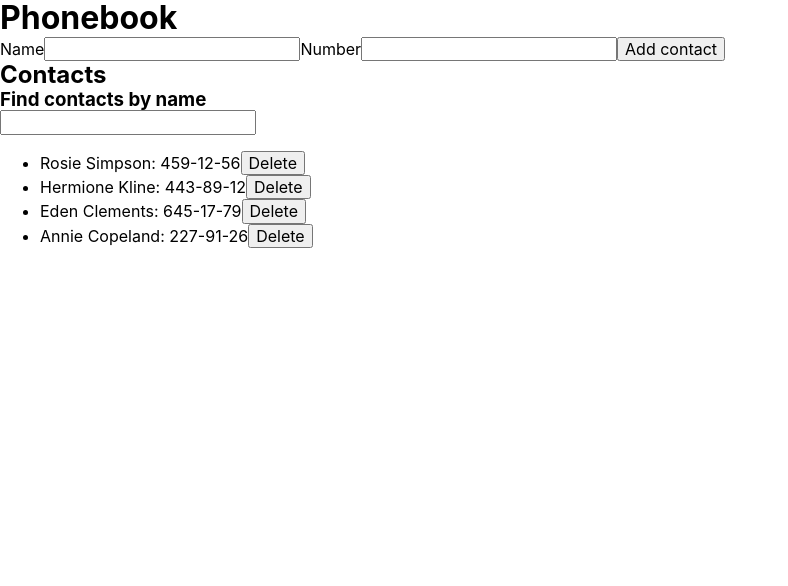
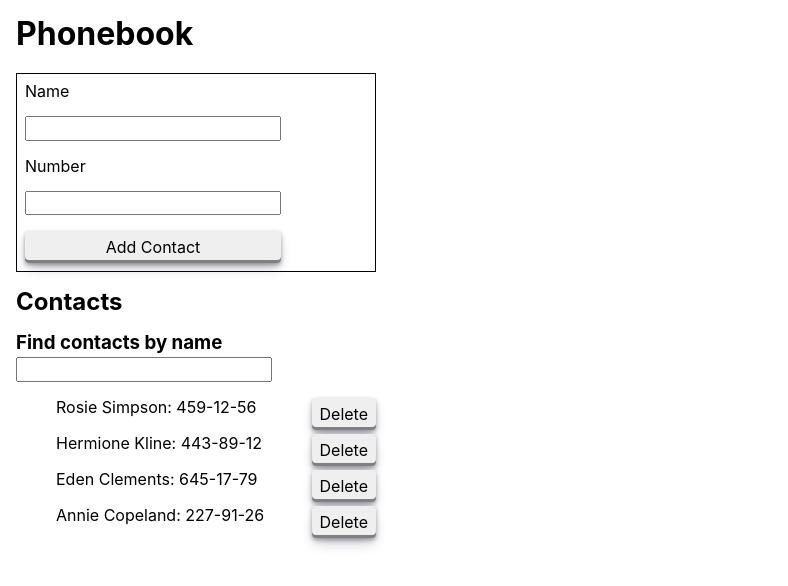
Before and after one commit to serg-rsv/goit-react-hw-03-phonebook, a React (Create React App) app: page / in a window 1280 px wide. Shown: the top 586 px of the page, without its empty margins (0-788 px from the left). Built offline with nearby package versions, Linux system fonts and the light colour scheme.

Commit message:
basic style

```diff
--- a/src/components/App.jsx
+++ b/src/components/App.jsx
@@ -4,6 +4,8 @@ import { ContactForm } from './ContactForm/ContactForm';
 import { ContactList } from './ContactList/ContactList';
 import { Filter } from './Filter/Filter';
 import { GlobalStyle } from './GlobalStyle';
+import { TitleMain, TitleSecond } from './Titles.styled';
+import { Section } from './Section.styled';
 
 export class App extends Component {
   state = {
@@ -51,17 +53,17 @@ export class App extends Component {
     );
 
     return (
-      <>
+      <Section>
         <GlobalStyle />
-        <h1>Phonebook</h1>
+        <TitleMain>Phonebook</TitleMain>
         <ContactForm addContact={this.addContact} />
-        <h2>Contacts</h2>
+        <TitleSecond>Contacts</TitleSecond>
         <Filter filter={filter} onChange={this.handleFilterChange} />
         <ContactList
           contacts={filteredContacts}
           onDelete={this.removeContact}
         />
-      </>
+      </Section>
     );
   }
 }
--- /dev/null
+++ b/src/components/Button.styled.js
@@ -0,0 +1,31 @@
+import styled from 'styled-components';
+
+const Button = styled.button`
+  cursor: pointer;
+
+  padding: 8px;
+
+  border-radius: 4px;
+  border: none;
+  outline: none;
+
+  text-transform: capitalize;
+  font-size: 16px;
+  line-height: 1;
+
+  box-shadow: rgba(45, 35, 66, 0.4) 0 2px 4px,
+    rgba(45, 35, 66, 0.3) 0 7px 13px -3px, gray 0 -3px 0 inset;
+
+  transition: box-shadow 0.15s, transform 0.15s;
+
+  :active {
+    box-shadow: gray 0 3px 7px inset;
+    transform: translateY(2px);
+  }
+
+  :not(:last-child) {
+    margin-right: 8px;
+  }
+`;
+
+export { Button };
--- a/src/components/ContactForm/ContactForm.jsx
+++ b/src/components/ContactForm/ContactForm.jsx
@@ -1,6 +1,8 @@
 import PropTypes from 'prop-types';
 import { Formik, Form, Field, ErrorMessage } from 'formik';
 import * as Yup from 'yup';
+import { FormContainer } from './FormContainer.styled';
+import { Button } from 'components/Button.styled';
 
 const nameRegexPattern = new RegExp(
   "^[a-zA-Zа-яА-Я]+(([' -][a-zA-Zа-яА-Я ])?[a-zA-Zа-яА-Я]*)*$"
@@ -34,6 +36,7 @@ export const ContactForm = ({ addContact }) => {
         action.setSubmitting(false);
       }}
     >
+      <FormContainer>
         <Form>
           <label htmlFor="name">Name</label>
           <Field id="name" name="name" type="text" />
@@ -43,8 +46,9 @@ export const ContactForm = ({ addContact }) => {
           <Field id="number" name="number" type="tel" />
           <ErrorMessage name="number" component="div" />
 
-        <button type="submit">Add contact</button>
+          <Button type="submit">Add contact</Button>
         </Form>
+      </FormContainer>
     </Formik>
   );
 };
--- /dev/null
+++ b/src/components/ContactForm/FormContainer.styled.js
@@ -0,0 +1,15 @@
+import styled from 'styled-components';
+
+const FormContainer = styled.div`
+  width: 360px;
+  padding: 8px;
+  margin-bottom: 16px;
+  border: 1px solid black;
+  form {
+    display: inline-flex;
+    flex-direction: column;
+    gap: 16px;
+  }
+`;
+
+export { FormContainer };
--- a/src/components/ContactList/ContactList.jsx
+++ b/src/components/ContactList/ContactList.jsx
@@ -1,19 +1,21 @@
 import PropTypes from 'prop-types';
+import { Button } from 'components/Button.styled';
+import { List } from './List.styled';
 
 export const ContactList = ({ contacts, onDelete }) => {
   return (
-    <ul>
+    <List>
       {contacts.map(({ id, name, number }) => {
         return (
           <li key={id}>
             {name}: {number}
-            <button type="button" onClick={() => onDelete(id)}>
+            <Button type="button" onClick={() => onDelete(id)}>
               Delete
-            </button>
+            </Button>
           </li>
         );
       })}
-    </ul>
+    </List>
   );
 };
 
--- /dev/null
+++ b/src/components/ContactList/List.styled.js
@@ -0,0 +1,13 @@
+import styled from 'styled-components';
+
+const List = styled.ul`
+  width: 360px;
+  li {
+    display: flex;
+    justify-content: space-between;
+
+    margin-bottom: 4px;
+  }
+`;
+
+export { List };
--- a/src/components/Filter/Filter.jsx
+++ b/src/components/Filter/Filter.jsx
@@ -1,9 +1,10 @@
 import PropTypes from 'prop-types';
+import { SubTitle } from 'components/Titles.styled';
 
 export const Filter = ({ filter, onChange }) => {
   return (
     <>
-      <h3>Find contacts by name</h3>
+      <SubTitle>Find contacts by name</SubTitle>
       <input type="text" value={filter} onChange={onChange} />
     </>
   );
--- /dev/null
+++ b/src/components/Section.styled.js
@@ -0,0 +1,7 @@
+import styled from 'styled-components';
+
+const Section = styled.section`
+  padding: 16px;
+`;
+
+export { Section };
--- /dev/null
+++ b/src/components/Titles.styled.js
@@ -0,0 +1,15 @@
+import styled from 'styled-components';
+
+const TitleMain = styled.h1`
+  margin-bottom: 20px;
+`;
+
+const TitleSecond = styled.h2`
+  margin-bottom: 16px;
+`;
+
+const SubTitle = styled.h3`
+  margin-bottom: 4px;
+`;
+
+export { TitleMain, TitleSecond, SubTitle };
```
Lines whose indentation alone changed are shown as unchanged.
